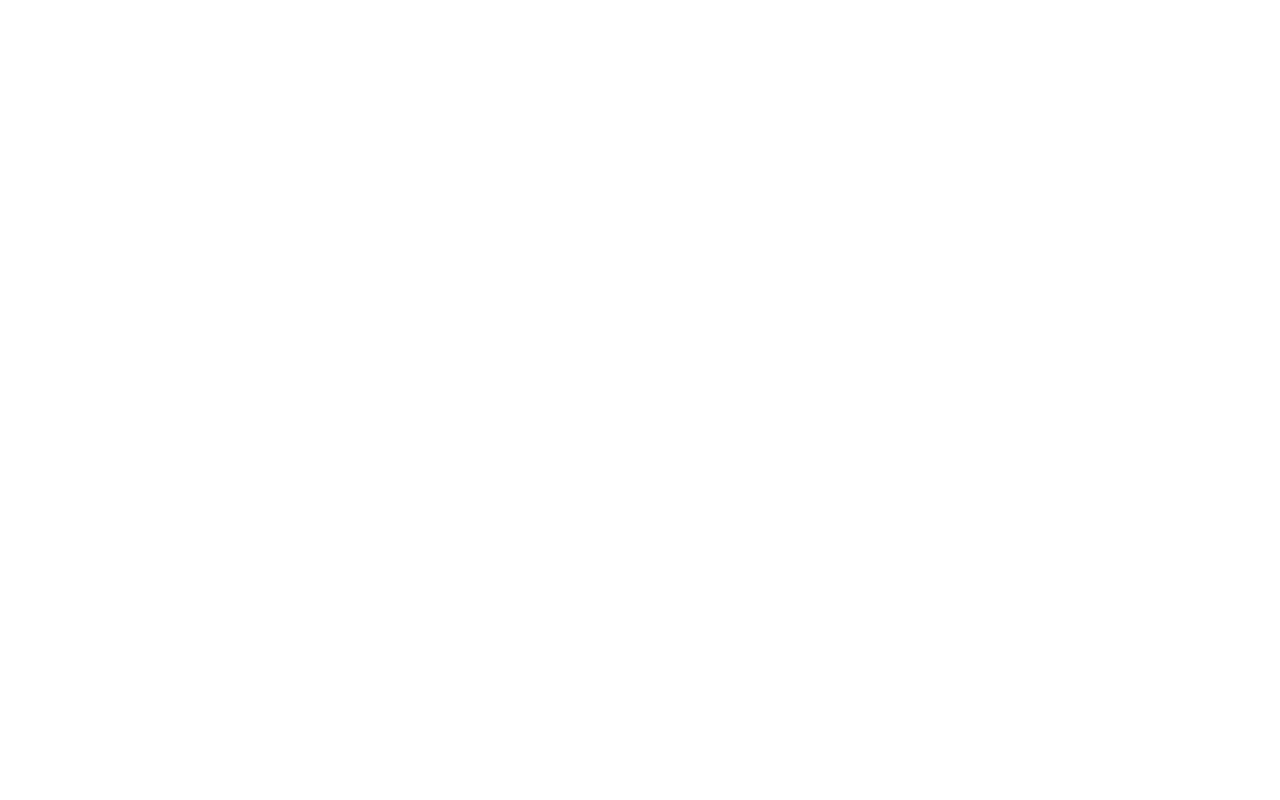
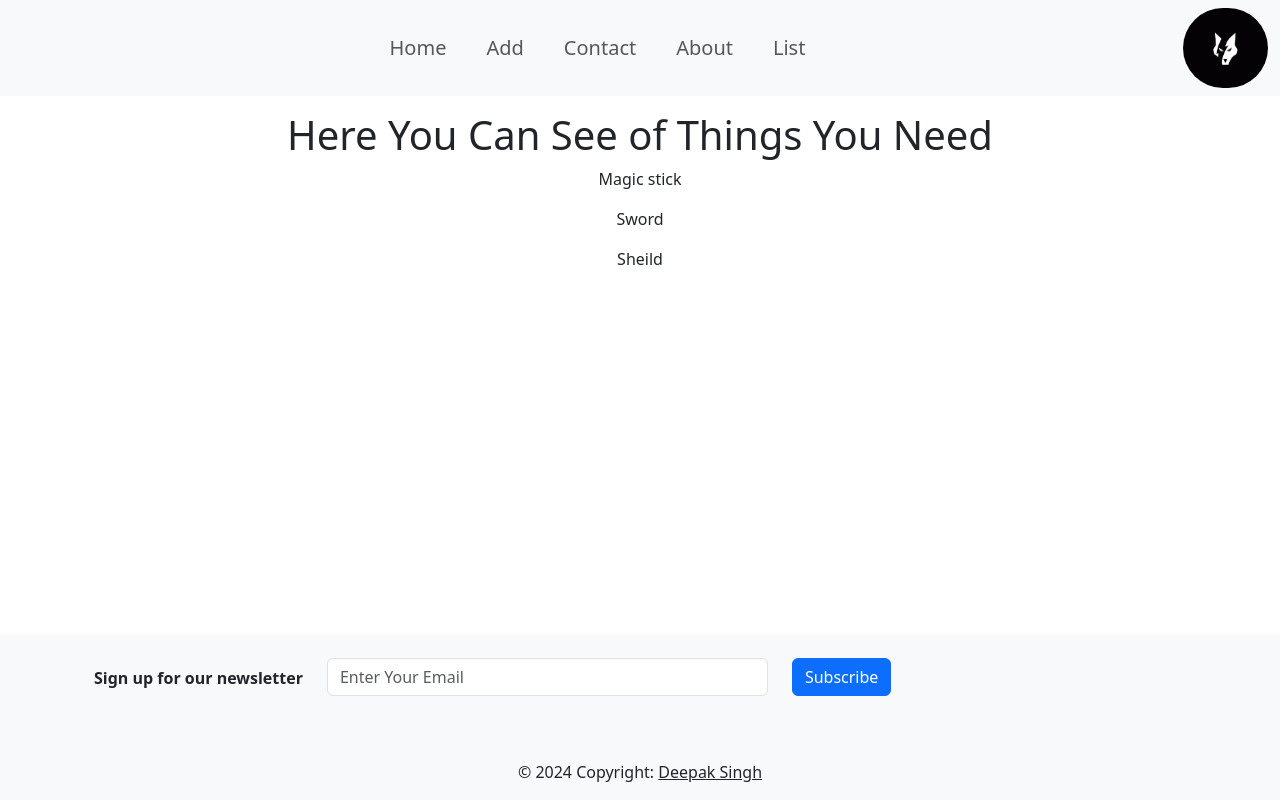
Before and after one commit to Dilljeetsingh/inft-2202-ice, a website: page src/client/list.html in a window 1280 px wide. Drawn offline with nearby package versions, Linux system fonts and the light colour scheme.

Commit message:
here it finised the whole code

```diff
--- a/src/client/about.html
+++ b/src/client/about.html
@@ -0,0 +1,94 @@
+<!DOCTYPE html>
+<html lang="en">
+<head>
+  <title>Bootstrap Example</title>
+  <meta charset="utf-8">
+  <meta name="viewport" content="width=device-width, initial-scale=1">
+  <link href="https://cdn.jsdelivr.net/npm/bootstrap@5.3.3/dist/css/bootstrap.min.css" rel="stylesheet">
+  <link href="css/style.css" rel="stylesheet">
+  <script src="https://cdn.jsdelivr.net/npm/bootstrap@5.3.3/dist/js/bootstrap.bundle.min.js"></script>
+
+</head>
+<body>
+
+<nav class="navbar navbar-expand-sm bg-light">
+  <div class="container-fluid">
+    <ul class="navbar-nav">
+      <li class="nav-item">
+        <a class="nav-link" href="index.html">Home</a>
+      </li>
+      <li class="nav-item">
+        <a class="nav-link" href="add.html">Add</a>
+      </li>
+      <li class="nav-item">
+        <a class="nav-link" href="contact.html">Contact</a>
+      </li>
+      <li class="nav-item">
+        <a class="nav-link" href="about.html">About</a>
+      </li>
+      <li class="nav-item">
+        <a class="nav-link" href="list.html">List</a>
+      </li>
+    </ul>
+        <!-- Add your GIF logo here -->
+        <img src="img/logo.gif" class="logo">
+  </div>
+
+</nav>
+
+<div class="content">
+    <h1>Hi Here Is My Information</h1>
+    <p>My Name is Deepak Singh</p>
+    <p>I'm studing in Durham College</p>
+  </div>
+</div>
+
+<footer class="bg-body-tertiary text-center text-lg-start">
+  <!-- Grid container -->
+  <div class="container p-4 pb-0">
+    <form action="">
+      <!--Grid row-->
+      <div class="row">
+        <!--Grid column-->
+        <div class="col-auto mb-4 mb-md-0">
+          <p class="pt-2">
+            <strong>Sign up for our newsletter</strong>
+          </p>
+        </div>
+        <!--Grid column-->
+
+        <!--Grid column-->
+        <div class="col-md-5 col-12 mb-4 mb-md-0">
+          <!-- Email input -->
+          <div data-mdb-input-init class="form-outline mb-4">
+            <input type="email" id="form5Example22" class="form-control" placeholder="Enter Your Email"/>
+            <label class="form-label" for="form5Example22"></label>
+          </div>
+        </div>
+        <!--Grid column-->
+
+        <!--Grid column-->
+        <div class="col-auto mb-4 mb-md-0">
+          <!-- Submit button -->
+          <button data-mdb-ripple-init type="button" class="btn btn-primary mb-4">
+            Subscribe
+          </button>
+        </div>
+        <!--Grid column-->
+      </div>
+      <!--Grid row-->
+    </form>
+  </div>
+  <!-- Grid container -->
+
+  <!-- Copyright -->
+  <div class="text-center p-3">
+    © 2024 Copyright:
+    <a class="text-body"> Deepak Singh</a>
+  </div>
+  <!-- Copyright -->
+</footer>
+
+
+</body>
+</html>
--- a/src/client/css/style.css
+++ b/src/client/css/style.css
@@ -10,10 +10,7 @@
      0.5s ;
 
   }
-  .nav-link:active{
-    background-color: rgb(191, 224, 58);
-    color: white;
-  }
+
   html, body {
     height: 100%;
   }
--- a/src/client/list.html
+++ b/src/client/list.html
@@ -0,0 +1,95 @@
+<!DOCTYPE html>
+<html lang="en">
+<head>
+  <title>Bootstrap Example</title>
+  <meta charset="utf-8">
+  <meta name="viewport" content="width=device-width, initial-scale=1">
+  <link href="https://cdn.jsdelivr.net/npm/bootstrap@5.3.3/dist/css/bootstrap.min.css" rel="stylesheet">
+  <link href="css/style.css" rel="stylesheet">
+  <script src="https://cdn.jsdelivr.net/npm/bootstrap@5.3.3/dist/js/bootstrap.bundle.min.js"></script>
+
+</head>
+<body>
+
+<nav class="navbar navbar-expand-sm bg-light">
+  <div class="container-fluid">
+    <ul class="navbar-nav">
+      <li class="nav-item">
+        <a class="nav-link" href="index.html">Home</a>
+      </li>
+      <li class="nav-item">
+        <a class="nav-link" href="add.html">Add</a>
+      </li>
+      <li class="nav-item">
+        <a class="nav-link" href="contact.html">Contact</a>
+      </li>
+      <li class="nav-item">
+        <a class="nav-link" href="about.html">About</a>
+      </li>
+      <li class="nav-item">
+        <a class="nav-link" href="list.html">List</a>
+      </li>
+    </ul>
+        <!-- Add your GIF logo here -->
+        <img src="img/logo.gif" class="logo">
+  </div>
+
+</nav>
+
+<div class="content">
+    <h1>Here You Can See of Things You Need</h1>
+    <p>Magic stick</p>
+    <p>Sword</p>
+    <p>Sheild</p>
+  </div>
+</div>
+
+<footer class="bg-body-tertiary text-center text-lg-start">
+  <!-- Grid container -->
+  <div class="container p-4 pb-0">
+    <form action="">
+      <!--Grid row-->
+      <div class="row">
+        <!--Grid column-->
+        <div class="col-auto mb-4 mb-md-0">
+          <p class="pt-2">
+            <strong>Sign up for our newsletter</strong>
+          </p>
+        </div>
+        <!--Grid column-->
+
+        <!--Grid column-->
+        <div class="col-md-5 col-12 mb-4 mb-md-0">
+          <!-- Email input -->
+          <div data-mdb-input-init class="form-outline mb-4">
+            <input type="email" id="form5Example22" class="form-control" placeholder="Enter Your Email"/>
+            <label class="form-label" for="form5Example22"></label>
+          </div>
+        </div>
+        <!--Grid column-->
+
+        <!--Grid column-->
+        <div class="col-auto mb-4 mb-md-0">
+          <!-- Submit button -->
+          <button data-mdb-ripple-init type="button" class="btn btn-primary mb-4">
+            Subscribe
+          </button>
+        </div>
+        <!--Grid column-->
+      </div>
+      <!--Grid row-->
+    </form>
+  </div>
+  <!-- Grid container -->
+
+  <!-- Copyright -->
+  <div class="text-center p-3">
+    © 2024 Copyright:
+    <a class="text-body"> Deepak Singh</a>
+  </div>
+  <!-- Copyright -->
+</footer>
+
+
+</body>
+</html>
```
Also changed, not shown: src/client/add.html (+93 -0 lines), src/client/contact.html (+93 -0 lines), src/client/index.html (+6 -8 lines).
